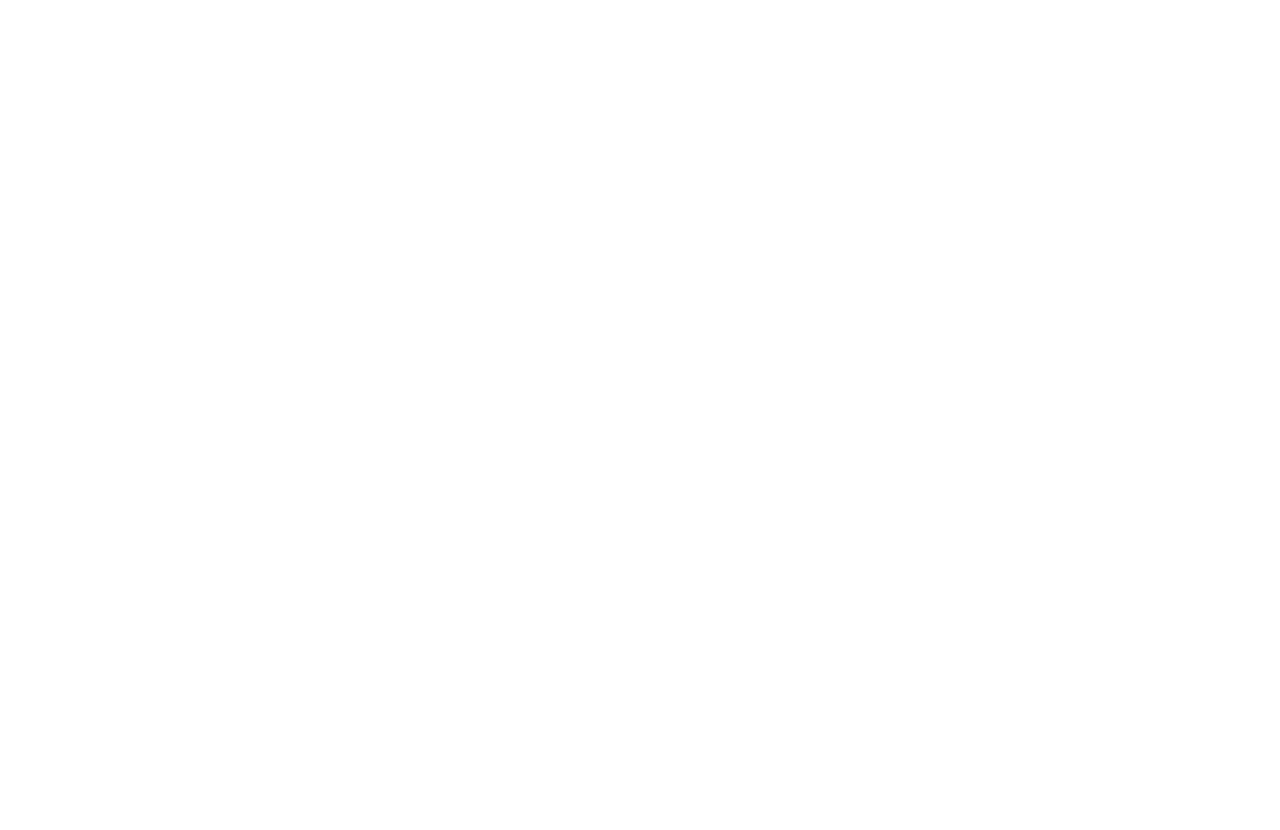
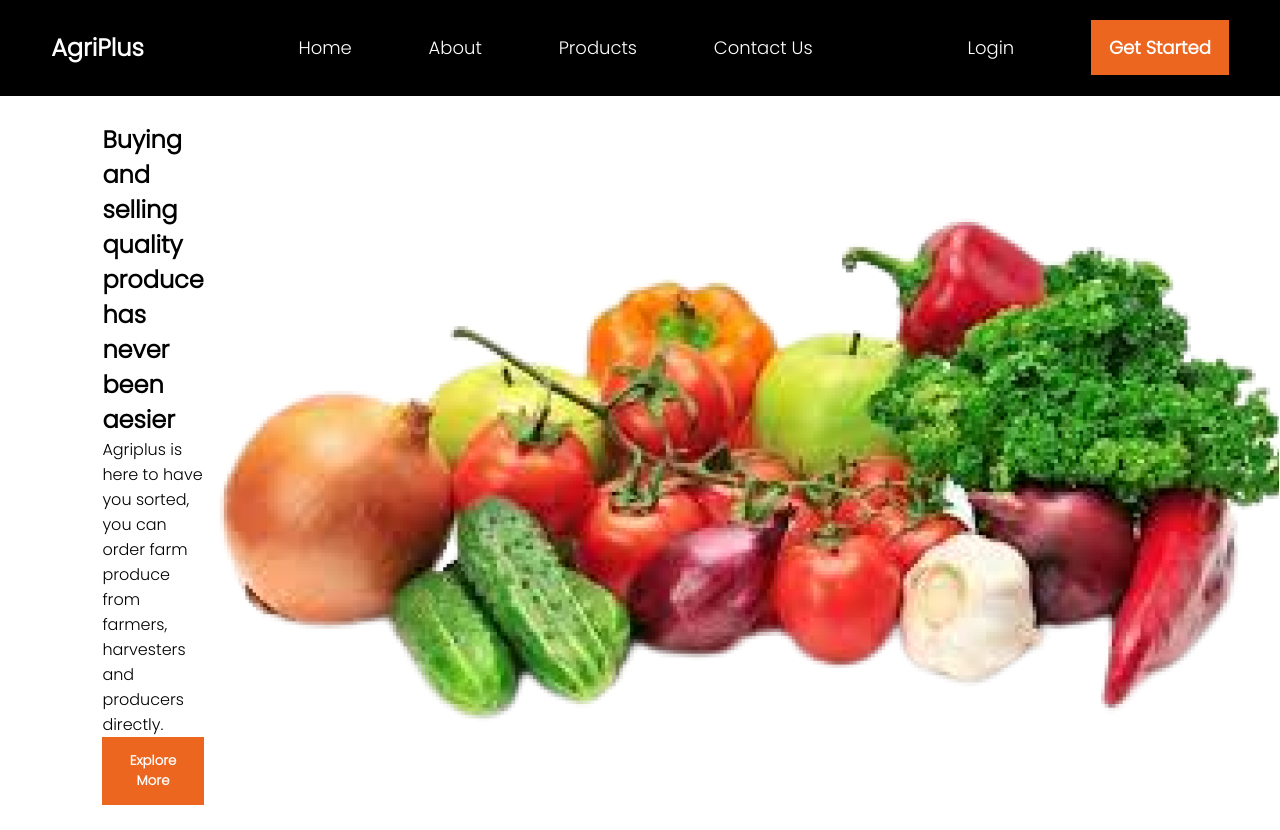
Before and after one commit to Andrew-Ochieng/Agriplus, a plain HTML site: page index.html in a window 1280 px wide. Before the commit the page ends 800 px from the top, so only its background shows below. Drawn offline with Linux system fonts and the light colour scheme.

Commit message:
add navbar & hero-section

```diff
--- a/assets/css/style.css
+++ b/assets/css/style.css
@@ -0,0 +1,91 @@
+/*
+Requirements:
+
+    Do not change the layout or image sizes.
+    The following are the background menus and the screen menu text colors for the project.
+    Primary Color: #ED661F
+    Font type: Poppins, Inter
+*/
+
+/* fonts */
+@import url('https://fonts.googleapis.com/css2?family=Inter:wght@300&family=Poppins:wght@200;300&display=swap');
+@import url('https://fonts.googleapis.com/css2?family=Inter:wght@300&family=Poppins:wght@200&display=swap');
+
+/* general*/
+* {
+    padding: 0px;
+    margin: 0px;
+    font-family: 'Poppins', sans-serif;
+}
+
+
+/* navbar*/
+nav {
+    background-color: black;
+    padding: 1.6% 4%;
+    color: white;
+}
+
+.flex-nav {
+    display: flex;
+    flex-direction: row;
+    justify-content: space-between;
+    align-items: center;
+
+}
+
+.nav-links {
+    display: flex;
+    flex-direction: row;
+    justify-content: space-between;
+    gap: 4.8rem;
+    align-items: center;
+}
+
+.nav-links li {
+    list-style: none;
+    font-size: 18px;
+}
+
+.nav-links li a {
+    text-decoration: none;
+    color: white;
+}
+
+#nav-btn {
+    background-color: #ED661F;
+    padding: 14px 18px;
+    font-weight: bolder;
+    border:none;
+}
+
+
+
+
+/* hero-section */
+/* .hero {
+    background-image: url("/assets/images/image 1.png");
+} */
+
+.flex-hero {
+    /* background-image: url("/assets/images/image 1.png"); */
+    padding: 2% 8%;
+    display: flex;
+    flex-direction: row;
+    justify-content: space-between;
+    align-items: center;
+}
+
+#hero-btn {
+    background-color: #ED661F;
+    padding: 14px 18px;
+    font-weight: bolder;
+    border:none;
+    color: white;
+}
+
+
+.flex-hero img {
+    width: 100%;
+    height: 100%;
+}
--- a/index.html
+++ b/index.html
@@ -5,11 +5,56 @@
     <meta http-equiv="X-UA-Compatible" content="IE=edge">
     <meta name="viewport" content="width=device-width, initial-scale=1.0">
     <title>AgriPlus</title>
+    <link rel="stylesheet" href="./assets/css/style.css">
 </head>
 <body>
     <nav>
+        <div class="flex-nav">
+            <div>
+                <h1>AgriPlus</h1>
+            </div>
 
+            <ul class="nav-links">
+                <li>
+                    <a href="#">Home</a>
+                </li>
+                <li>
+                    <a href="#">About</a>
+                </li>
+                <li>
+                    <a href="#">Products</a>
+                </li>
+                <li>
+                    <a href="#">Contact Us</a>
+                </li>
+            </ul>
+
+            <ul class="nav-links">
+                <li>
+                    <a href="#">Login</a>
+                </li>
+                <li id="nav-btn">
+                    <a href="#">Get Started</a>
+                </li>
+            </ul>
+        </div>
     </nav>
+
+    <!--hero-section-->
+    <section style="background-image: url("./assets/images/image 1.png");" class="hero">
+        <div class="flex-hero">
+            <div>
+                <h1>
+                    Buying and selling quality produce has never been aesier
+                </h1>
+                <p>Agriplus is here to have you sorted, you can order farm produce from farmers, harvesters and producers directly.</p>
+                <button id="hero-btn">
+                    Explore More
+                </button>
+            </div>
+            <img src="./assets/images/image 2.png" alt="">
+        </div>
+    </section>
 
 </body>
 </html>
```
